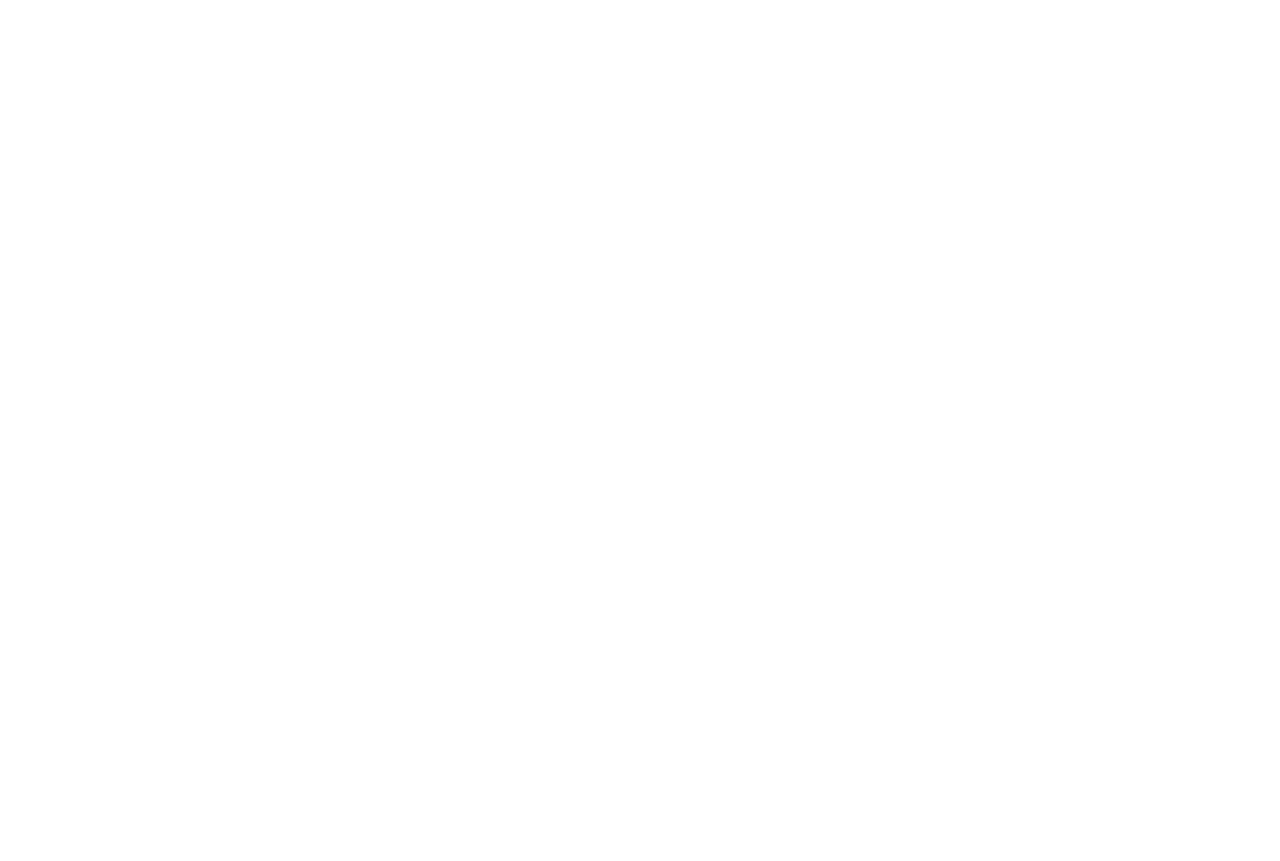
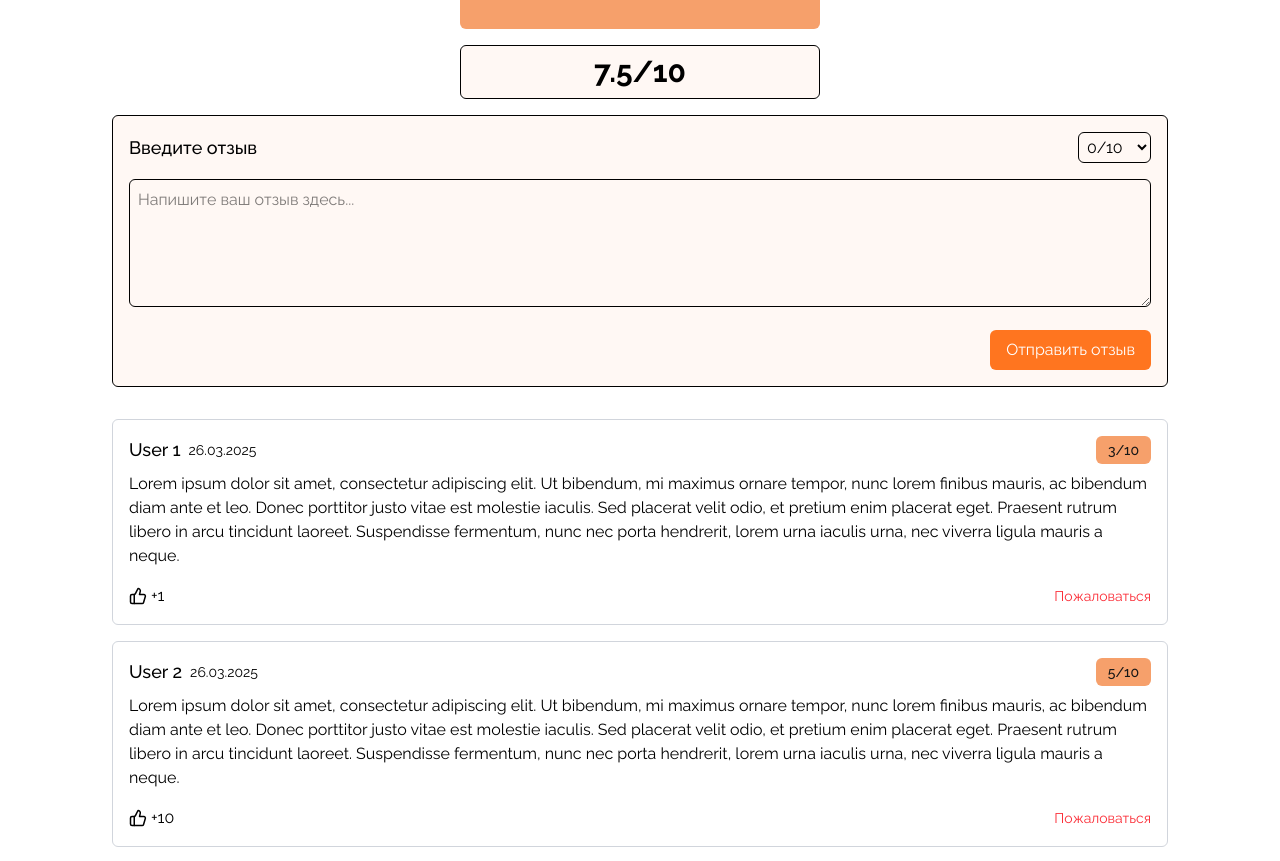
Before and after one commit to CapEugene/webrat_kr, a Next.js app: page /game/1/reviews in a window 1280 px wide. Before the commit this address had no page. Shown: the part 427-1288 px from the top of the page. Before the commit the page ends 800 px from the top, so only its background shows below. Built offline with nearby package versions, Linux system fonts and the light colour scheme.

Commit message:
feat(reviews): implement comprehensive game reviews system

```diff
--- /dev/null
+++ b/src/app/(pages)/(protected)/game/[gameId]/reviews/page.tsx
@@ -0,0 +1,218 @@
+"use client";
+
+import Image from "next/image";
+import { useState } from "react";
+import { ThumbsUp } from "lucide-react";
+import { FeedbackModal } from "@/components/modal";
+import { formatDate } from "@/lib/utils";
+
+interface Review {
+  id: string;
+  userId: string;
+  username: string;
+  date: string;
+  text: string;
+  rating: number;
+  likes: number;
+  liked?: boolean;
+}
+
+export default function ReviewsPage() {
+  const [newRating, setNewRating] = useState(0);
+  const [newReview, setNewReview] = useState("");
+  const [reportingUserId, setReportingUserId] = useState<string | null>(null);
+  const [isModalOpen, setIsModalOpen] = useState(false);
+
+  const handleLike = (reviewId: string) => {
+    setReviews(
+      reviews.map((review) => {
+        if (review.id === reviewId) {
+          return {
+            ...review,
+            likes: review.liked ? review.likes - 1 : review.likes + 1,
+            liked: !review.liked,
+          };
+        }
+        return review;
+      })
+    );
+  };
+
+  const handleReport = (userId: string) => {
+    setReportingUserId(userId);
+    setIsModalOpen(true);
+  };
+
+  const handleSubmitReview = (e: React.FormEvent) => {
+    e.preventDefault();
+    if (newReview.trim() === "" || newRating === 0) return;
+
+    const newReviewObj: Review = {
+      id: `${reviews.length + 1}`,
+      userId: "currentUser",
+      username: "Вы",
+      date: new Date().toISOString().split("T")[0],
+      text: newReview,
+      rating: newRating,
+      likes: 0,
+    };
+
+    setReviews([newReviewObj, ...reviews]);
+    setNewReview("");
+    setNewRating(0);
+  };
+
+  const closeModal = () => {
+    setIsModalOpen(false);
+    setReportingUserId(null);
+  };
+
+  const [reviews, setReviews] = useState<Review[]>([
+    {
+      id: "1",
+      userId: "user1",
+      username: "User 1",
+      date: "2025-03-26",
+      text: "Lorem ipsum dolor sit amet, consectetur adipiscing elit. Ut bibendum, mi maximus ornare tempor, nunc lorem finibus mauris, ac bibendum diam ante et leo. Donec porttitor justo vitae est molestie iaculis. Sed placerat velit odio, et pretium enim placerat eget. Praesent rutrum libero in arcu tincidunt laoreet. Suspendisse fermentum, nunc nec porta hendrerit, lorem urna iaculis urna, nec viverra ligula mauris a neque.",
+      rating: 3,
+      likes: 1,
+    },
+    {
+      id: "2",
+      userId: "user2",
+      username: "User 2",
+      date: "2025-03-26",
+      text: "Lorem ipsum dolor sit amet, consectetur adipiscing elit. Ut bibendum, mi maximus ornare tempor, nunc lorem finibus mauris, ac bibendum diam ante et leo. Donec porttitor justo vitae est molestie iaculis. Sed placerat velit odio, et pretium enim placerat eget. Praesent rutrum libero in arcu tincidunt laoreet. Suspendisse fermentum, nunc nec porta hendrerit, lorem urna iaculis urna, nec viverra ligula mauris a neque.",
+      rating: 5,
+      likes: 10,
+    },
+    {
+      id: "3",
+      userId: "user3",
+      username: "User 3",
+      date: "2025-03-26",
+      text: "Lorem ipsum dolor sit amet, consectetur adipiscing elit. Ut bibendum, mi maximus ornare tempor, nunc lorem finibus mauris, ac bibendum diam ante et leo. Donec porttitor justo vitae est molestie iaculis. Sed placerat velit odio, et pretium enim placerat eget. Praesent rutrum libero in arcu tincidunt laoreet. Suspendisse fermentum, nunc nec porta hendrerit, lorem urna iaculis urna, nec viverra ligula mauris a neque.",
+      rating: 1,
+      likes: 2,
+    },
+    {
+      id: "4",
+      userId: "user2",
+      username: "User 2",
+      date: "2025-03-26",
+      text: "Lorem ipsum dolor sit amet, consectetur adipiscing elit. Ut bibendum, mi maximus ornare tempor, nunc lorem finibus mauris, ac bibendum diam ante et leo. Donec porttitor justo vitae est molestie iaculis. Sed placerat velit odio, et pretium enim placerat eget. Praesent rutrum libero in arcu tincidunt laoreet. Suspendisse fermentum, nunc nec porta hendrerit, lorem urna iaculis urna, nec viverra ligula mauris a neque.",
+      rating: 4,
+      likes: 0,
+    },
+  ]);
+  return (
+    <div className="mx-24 p-4">
+      <div className="flex flex-col items-center">
+        <div className="bg-[#F6A06B] p-6 rounded-md mb-4 w-90 h-90 flex justify-center items-center">
+          <Image
+            src={"/window.svg"}
+            alt={"GameLogo"}
+            width={150}
+            height={150}
+          />
+        </div>
+        <div className="border bg-[#fff8f4] rounded-md w-90 p-2 mb-4 text-center text-black">
+          <span className="text-3xl font-bold">7.5/10</span>
+        </div>
+      </div>
+
+      <form onSubmit={handleSubmitReview} className="mb-8">
+        <div className="border border-black rounded-md p-4 bg-[#fff8f4]">
+          <div className="flex justify-between items-center mb-4">
+            <label htmlFor="review" className="text-lg text-black font-medium">
+              Введите отзыв
+            </label>
+            <div className="flex items-center">
+              <select
+                value={newRating}
+                onChange={(e) => setNewRating(Number(e.target.value))}
+                className="border border-black rounded-md p-1 text-black"
+              >
+                <option value="0">0/10</option>
+                {[1, 2, 3, 4, 5, 6, 7, 8, 9, 10].map((rating) => (
+                  <option key={rating} value={rating}>
+                    {rating}/10
+                  </option>
+                ))}
+              </select>
+            </div>
+          </div>
+          <textarea
+            id="review"
+            value={newReview}
+            onChange={(e) => setNewReview(e.target.value)}
+            className="w-full h-32 p-2 border border-black rounded-md mb-4 text-black"
+            placeholder="Напишите ваш отзыв здесь..."
+          />
+          <div className="flex justify-end">
+            <button
+              type="submit"
+              className="bg-[#FF751F] text-white px-4 py-2 rounded-md hover:bg-[#FF751F]/90"
+              disabled={newReview.trim() === "" || newRating === 1}
+            >
+              Отправить отзыв
+            </button>
+          </div>
+        </div>
+      </form>
+
+      <div className="space-y-4">
+        {reviews.map((review) => (
+          <div
+            key={review.id}
+            className="border border-gray-300 rounded-md p-4 bg-white"
+          >
+            <div className="flex justify-between items-start mb-2">
+              <div>
+                <h3 className="font-medium text-lg flex items-center gap-2 text-black">
+                  {review.username}
+                  <span className="text-sm font-normal text-black">
+                    {formatDate(review.date)}
+                  </span>
+                </h3>
+              </div>
+              <div className="bg-[#F6A06B] px-3 py-1 rounded-md text-sm font-medium">
+                {review.rating}/10
+              </div>
+            </div>
+            <p className="mb-4 text-black">{review.text}</p>
+            <div className="flex justify-between items-center">
+              <button
+                onClick={() => handleLike(review.id)}
+                className={`flex items-center gap-1 ${review.liked ? "text-green-600" : "text-black"
+                  } hover:text-green-700`}
+              >
+                <ThumbsUp size={18} />
+                <span
+                  className={`review.liked ? "text-green-600" : "text-black"`}
+                >
+                  {review.likes > 0 ? `+${review.likes}` : "0"}
+                </span>
+              </button>
+              <button
+                onClick={() => handleReport(review.userId)}
+                className="text-red-500 hover:text-red-700 text-sm"
+              >
+                Пожаловаться
+              </button>
+            </div>
+          </div>
+        ))}
+      </div>
+
+      {isModalOpen && (
+        <FeedbackModal
+          isOpen={isModalOpen}
+          onClose={closeModal}
+          title={`Жалоба на пользователя ${reviews.find((r) => r.userId === reportingUserId)?.username || ""
+            }`}
+        />
+      )}
+    </div>
+  );
+}
--- /dev/null
+++ b/src/components/modal.tsx
@@ -0,0 +1,34 @@
+"use client"
+import { X } from "lucide-react"
+
+interface FeedbackModalProps {
+  isOpen: boolean
+  onClose: () => void
+  title?: string
+}
+
+export function FeedbackModal({ isOpen, onClose, title = "Пожаловаться" }: FeedbackModalProps) {
+  if (!isOpen) return null
+
+  return (
+    <div className="fixed inset-0 bg-black/50 flex items-center justify-center z-50 p-4">
+      <div className="bg-secondary p-4 rounded-md w-full max-w-md">
+        <div className="flex justify-between items-center mb-4">
+          <h2 className="text-lg font-semibold">{title}</h2>
+          <button onClick={onClose} className="text-black hover:text-gray-700">
+            <X size={18} />
+          </button>
+        </div>
+        <div className="mb-4">
+          <p className="mb-2">Текст жалобы:</p>
+          <textarea className="w-full h-32 p-2 border border-gray-300 rounded" placeholder="Опишите вашу жалобу..." />
+        </div>
+        <div className="flex justify-center">
+          <button className="bg-white text-primary px-4 py-2 rounded hover:bg-gray-100" onClick={onClose}>
+            Отправить жалобу
+          </button>
+        </div>
+      </div>
+    </div>
+  )
+}
--- /dev/null
+++ b/src/lib/utils.tsx
@@ -0,0 +1,11 @@
+import { type ClassValue, clsx } from "clsx"
+import { twMerge } from "tailwind-merge"
+
+export function cn(...inputs: ClassValue[]) {
+  return twMerge(clsx(inputs))
+}
+
+export function formatDate(dateString: string): string {
+  const date = new Date(dateString)
+  return `${date.getDate().toString().padStart(2, "0")}.${(date.getMonth() + 1).toString().padStart(2, "0")}.${date.getFullYear()}`
+}
```
